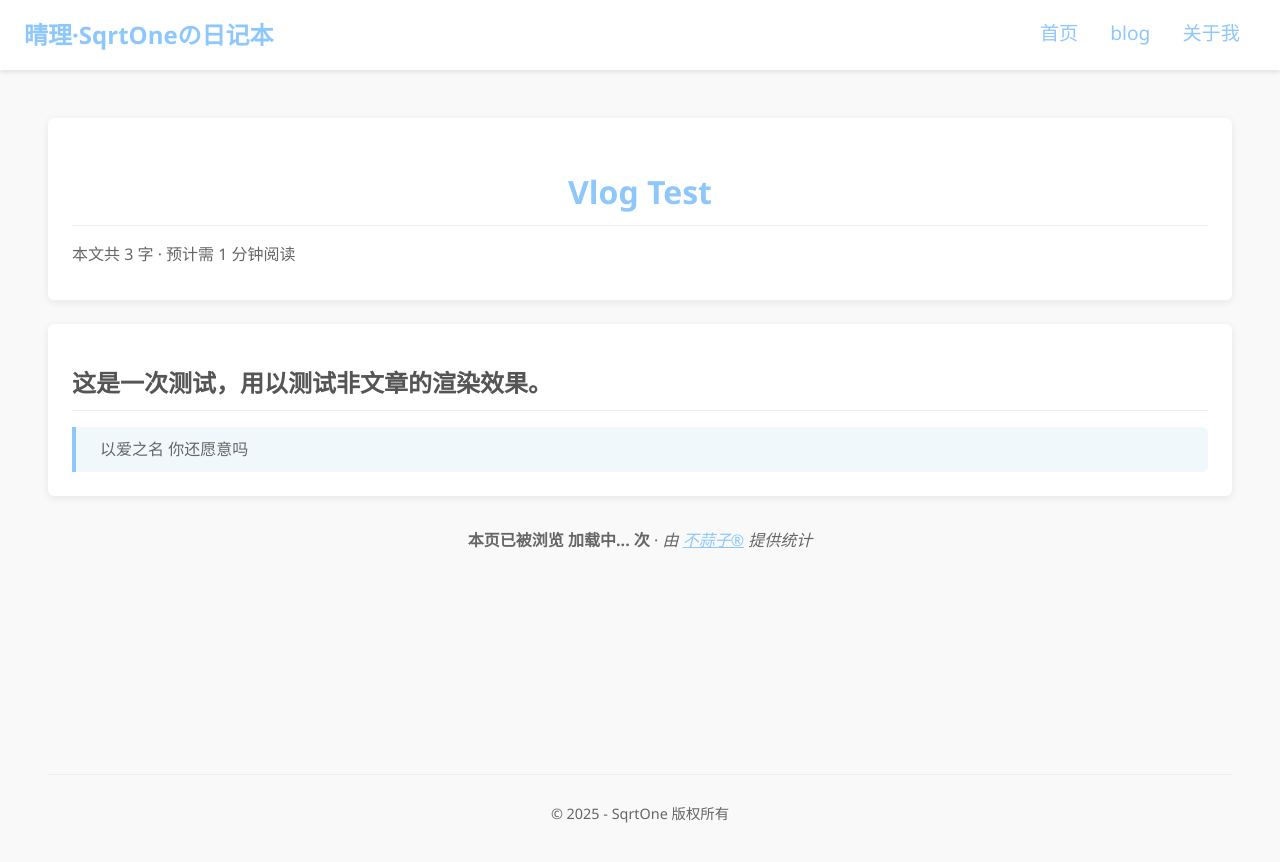
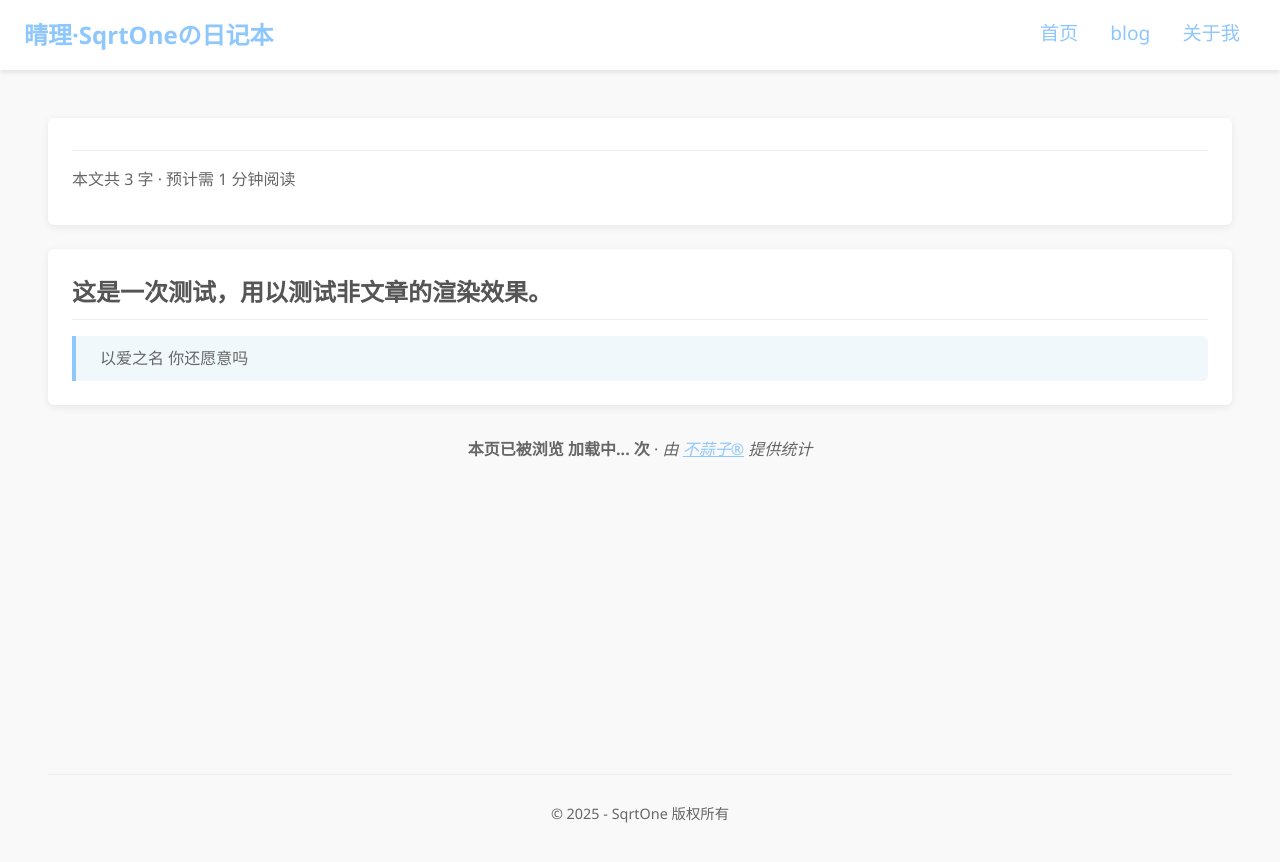
Before and after one commit to SqrtOne/SqrtOne.github.io, a Jekyll site: the page built from _posts/2010-10-21-Vlog-test.md, in a window 1280 px wide. Shown: the top 862 px of the page. Built offline with Jekyll 4.4.1, drawn with Linux system fonts in a browser that asks for light colours; nearby versions of some CDN libraries; comment, search, counter and statistics services are not loaded.

Commit message:
我就不信了

```diff
--- a/_posts/2010-10-21-Vlog-test.md
+++ b/_posts/2010-10-21-Vlog-test.md
@@ -1,5 +1,6 @@
 ---
 layout: post
+title: ""
 ---
 
 ## 这是一次测试，用以测试非文章的渲染效果。
--- a/styles.css
+++ b/styles.css
@@ -129,17 +129,14 @@ section h1, section h2, section h3 {
 
 section h1 {
     font-size: 1.8rem;
-    margin-top: var(--spacing-lg);
 }
 
 section h2 {
     font-size: 1.5rem;
-    margin-top: var(--spacing-md);
 }
 
 section h3 {
     font-size: 1.3rem;
-    margin-top: var(--spacing-sm);
 }
 
 p {
```
